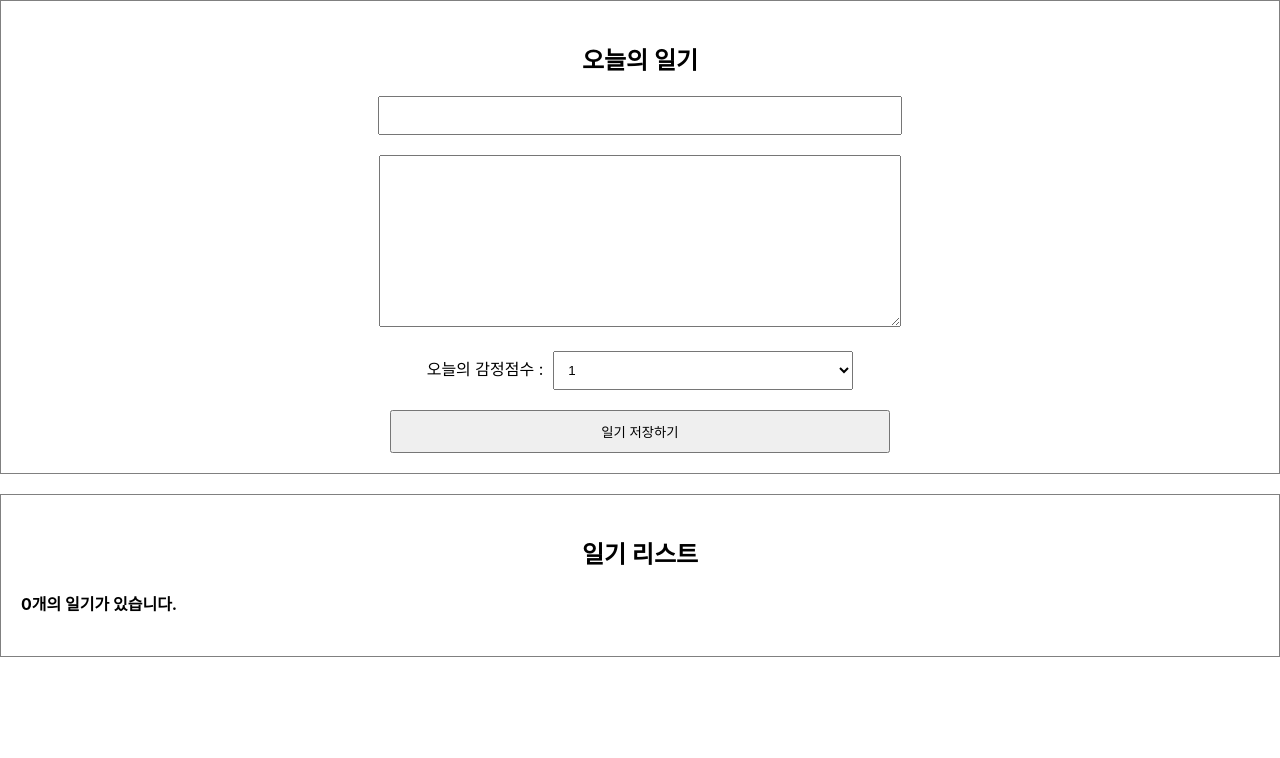
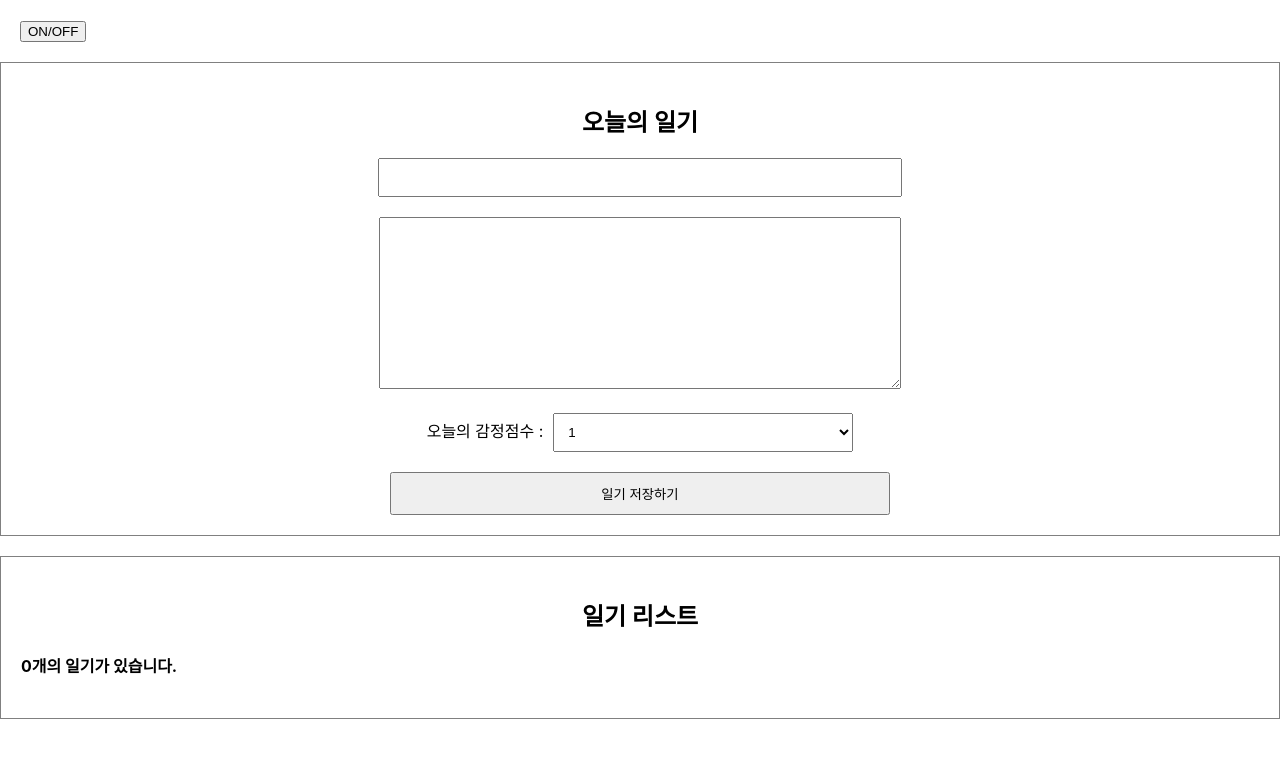
Before and after one commit to hyunjeong222/simple-diary-app, a React (Create React App) app: page / in a window 1280 px wide. Shown: the top 758 px of the page. Built offline with nearby package versions, Linux system fonts and the light colour scheme.

Commit message:
0102 react useEffect

```diff
--- a/src/App.js
+++ b/src/App.js
@@ -2,6 +2,7 @@
 import './App.css';
 import DiaryEditor from "./DiaryEditor";
 import DiaryList from './DiaryList';
+import Lifecycle from './Lifecycle';
 
 // const dummyList = [
 //   {
@@ -61,6 +62,7 @@
 
   return (
     <div className="App">
+      <Lifecycle />
       <DiaryEditor onCreate={onCreate} />
       <DiaryList onEdit={onEdit} onRemove={onRemove} diaryList={data}/>
     </div>
--- /dev/null
+++ b/src/Lifecycle.js
@@ -0,0 +1,28 @@
+import React, { useEffect, useState } from "react";
+
+const UnmountTest = ()=> {
+    useEffect(() => {
+        console.log("Mount!");
+
+        return () => {
+            // Unmount 시점에 실행
+            console.log("Unmount!");
+        };
+    }, []);
+
+    return <div>Unmount Testing Component</div>
+}
+
+const Lifecycle = ()=> {
+    const [isVisible, setIsVisible] = useState(false);
+    const toggle = () => setIsVisible(!isVisible);
+
+    return (
+    <div style={{padding : 20}}>
+        <button onClick={toggle}>ON/OFF</button>
+        {isVisible && <UnmountTest />}
+    </div>
+    );
+};
+
+export default Lifecycle;
```
